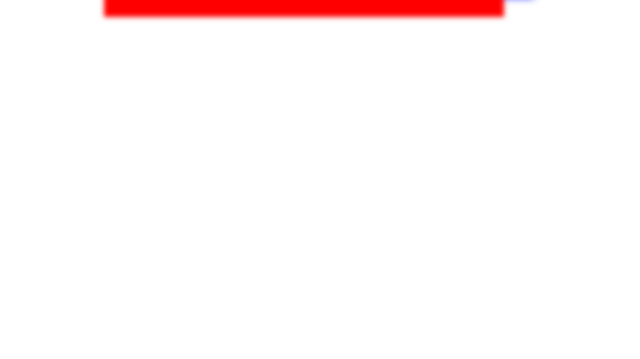
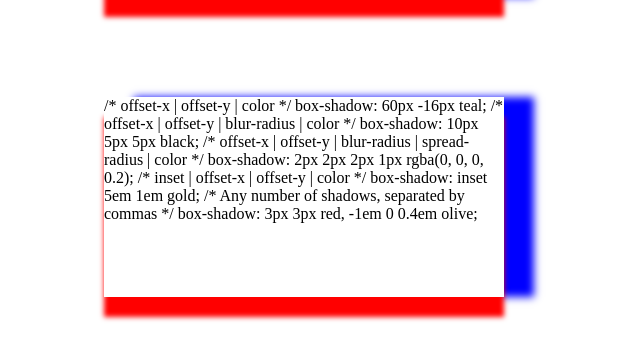
Before and after one commit to Cesar999/CSS-EXAMPLES, a plain HTML site: page some/shadowbox.html in a window 1280 px wide. Shown: the part 303-662 px from the top of the page, without its empty margins (4-644 px from the left). Drawn offline with Linux system fonts and the light colour scheme.

Commit message:
Add borx-shadow tips

```diff
--- a/some/shadowbox.html
+++ b/some/shadowbox.html
@@ -27,5 +27,22 @@
         <div>
             <h1>Shadow</h1>
         </div>
+
+        <div class="div">
+        /* offset-x | offset-y | color */
+        box-shadow: 60px -16px teal;
+
+        /* offset-x | offset-y | blur-radius | color */
+        box-shadow: 10px 5px 5px black;
+
+        /* offset-x | offset-y | blur-radius | spread-radius | color */
+        box-shadow: 2px 2px 2px 1px rgba(0, 0, 0, 0.2);
+
+        /* inset | offset-x | offset-y | color */
+        box-shadow: inset 5em 1em gold;
+
+        /* Any number of shadows, separated by commas */
+        box-shadow: 3px 3px red, -1em 0 0.4em olive;
+        </div>
     </body>
 </html>
```
